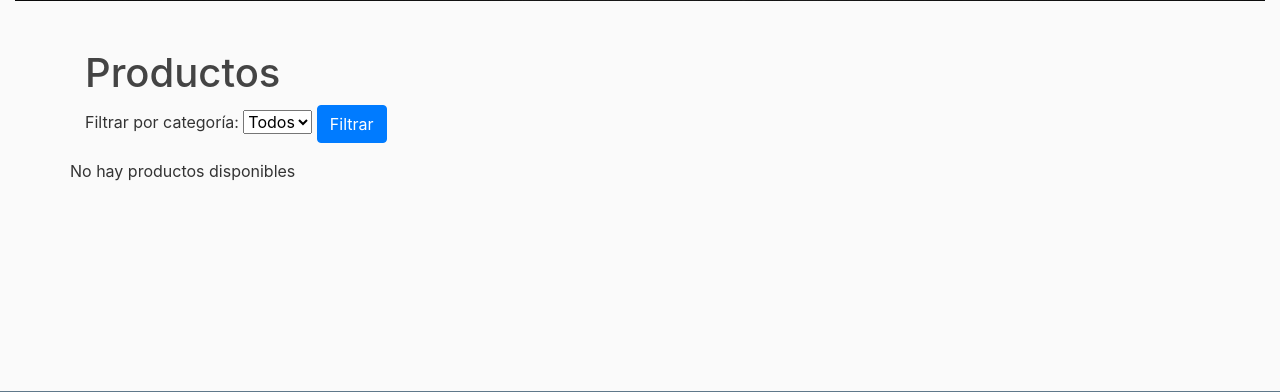
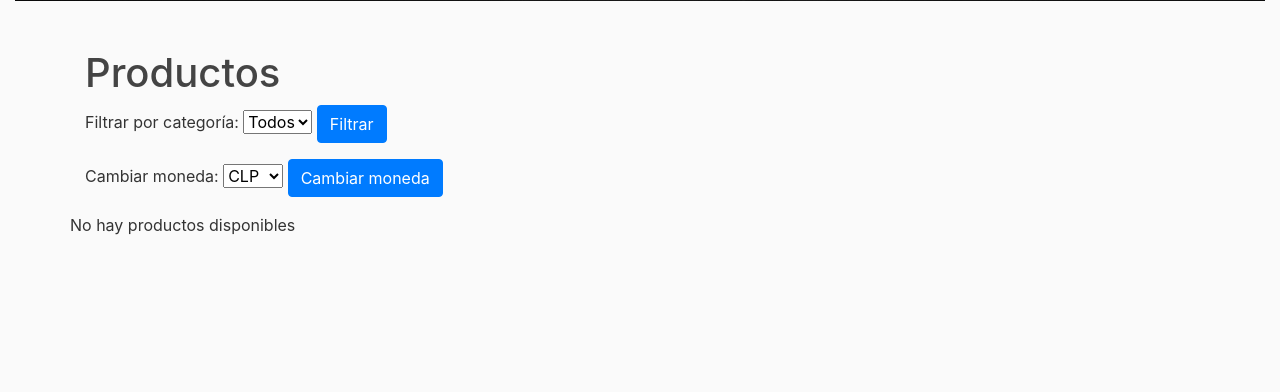
Before and after one commit to D4mi4n69/MusicPRO, a Django app: template musicproapp/templates/index.html in a window 1280 px wide. Shown: the part 679-1071 px from the top of the page. Run offline with Django 4.2, Linux system fonts and the light colour scheme; the template is opened without the code that fills it, so the values that code supplies are empty; some libraries are stand-ins or nearby versions.

Commit message:
Implementación de api convertor de monedas

```diff
--- a/musicpro/settings.py
+++ b/musicpro/settings.py
@@ -47,7 +47,8 @@ INSTALLED_APPS = [
     'crispy_bootstrap4',
     'django.contrib.humanize',
     'transbank',
-    'rest_framework'
+    'rest_framework',
+    'mathfilters'
 ]
 
 TRANSBANK_API_KEY = 'tu_api_key'
--- a/musicproapp/compra.py
+++ b/musicproapp/compra.py
@@ -68,14 +68,14 @@ class Compra():
             compra = self.session["compra"] = {}
         self.compra = compra
 
-    def agregar(self, producto):
+    def agregar(self, producto, cantidad):
         self.compra[producto.codigo_producto] = {
             "producto_id": producto.codigo_producto,
             "nombre": producto.nombre,
             "categoria": producto.categoria.nombre,
             "precio": str (producto.precio),
-            "cantidad": 1,
-            "total": producto.precio
+            "cantidad": cantidad,
+            "total": producto.precio*cantidad
             }
         self.guardar_compra()
 
--- a/musicproapp/templates/admin/modificar-producto.html
+++ b/musicproapp/templates/admin/modificar-producto.html
@@ -14,7 +14,7 @@
                     {{form | crispy}}
                     <div class="d-flex justify-content-center">
                         <input type="reset" value="Restablecer Datos" class="btn btn-danger btn-sm me-5 mr-5">
-                        <input type="submit" value="Agregar Producto" class="btn btn-primary btn-sm">
+                        <input type="submit" value="Modificar Producto" class="btn btn-primary btn-sm">
                     </div>
 
 
--- a/musicproapp/templates/carrito.html
+++ b/musicproapp/templates/carrito.html
@@ -36,6 +36,9 @@
 
     </table>
     <h2>Precio total: ${{ total|intcomma }}</h2>
+    {% if descuento == 1 %}
+    <h4>¡Has recibido un descuento de un 10% por estar registrado con nosotros!</h4>
+    {% endif %}
 
 
 
--- a/musicproapp/templates/index.html
+++ b/musicproapp/templates/index.html
@@ -1,6 +1,8 @@
 {% extends 'base.html' %}
 {% load static %}
 {% block head %}
+{% load mathfilters %}
+{% load humanize %}
 <style>
     .card-img-top-container {
         max-height: 300px; /* Ajusta aquí el valor de altura máxima deseado */
@@ -103,6 +105,67 @@
         <button type="submit" class="btn btn-primary">Filtrar</button>
     </form>
 
+    <!-- conversor de monedas -->
+    <form method="GET" action="{% url 'index' %}">
+        <label for="moneda">Cambiar moneda:</label>
+        <select name="moneda" id="moneda">
+            <!-- <option value="">CLP</option> -->
+            <option {% if moneda == "AED" %}selected{% endif %} value="AED">AED</option>
+            <option {% if moneda == "ARS" %}selected{% endif %} value="ARS">ARS</option>
+            <option {% if moneda == "AUD" %}selected{% endif %} value="AUD">AUD</option>
+            <option {% if moneda == "BGN" %}selected{% endif %} value="BGN">BGN</option>
+            <option {% if moneda == "BRL" %}selected{% endif %} value="BRL">BRL</option>
+            <option {% if moneda == "BSD" %}selected{% endif %} value="BSD">BSD</option>
+            <option {% if moneda == "CAD" %}selected{% endif %} value="CAD">CAD</option>
+            <option {% if moneda == "CHF" %}selected{% endif %} value="CHF">CHF</option>
+            <option {% if moneda == "CLP" %}selected{% endif %} value="CLP" selected>CLP</option>
+            <option {% if moneda == "CNY" %}selected{% endif %} value="CNY">CNY</option>
+            <option {% if moneda == "COP" %}selected{% endif %} value="COP">COP</option>
+            <option {% if moneda == "CZK" %}selected{% endif %} value="CZK">CZK</option>
+            <option {% if moneda == "DKK" %}selected{% endif %} value="DKK">DKK</option>
+            <option {% if moneda == "DOP" %}selected{% endif %} value="DOP">DOP</option>
+            <option {% if moneda == "EGP" %}selected{% endif %} value="EGP">EGP</option>
+            <option {% if moneda == "EUR" %}selected{% endif %} value="EUR">EUR</option>
+            <option {% if moneda == "FJD" %}selected{% endif %} value="FJD">FJD</option>
+            <option {% if moneda == "GBP" %}selected{% endif %} value="GBP">GBP</option>
+            <option {% if moneda == "GTQ" %}selected{% endif %} value="GTQ">GTQ</option>
+            <option {% if moneda == "HKD" %}selected{% endif %} value="HKD">HKD</option>
+            <option {% if moneda == "HRK" %}selected{% endif %} value="HRK">HRK</option>
+            <option {% if moneda == "HUF" %}selected{% endif %} value="HUF">HUF</option>
+            <option {% if moneda == "IDR" %}selected{% endif %} value="IDR">IDR</option>
+            <option {% if moneda == "ILS" %}selected{% endif %} value="ILS">ILS</option>
+            <option {% if moneda == "INR" %}selected{% endif %} value="INR">INR</option>
+            <option {% if moneda == "ISK" %}selected{% endif %} value="ISK">ISK</option>
+            <option {% if moneda == "JPY" %}selected{% endif %} value="JPY">JPY</option>
+            <option {% if moneda == "KRW" %}selected{% endif %} value="KRW">KRW</option>
+            <option {% if moneda == "KZT" %}selected{% endif %} value="KZT">KZT</option>
+            <option {% if moneda == "MXN" %}selected{% endif %} value="MXN">MXN</option>
+            <option {% if moneda == "MYR" %}selected{% endif %} value="MYR">MYR</option>
+            <option {% if moneda == "NOK" %}selected{% endif %} value="NOK">NOK</option>
+            <option {% if moneda == "NZD" %}selected{% endif %} value="NZD">NZD</option>
+            <option {% if moneda == "PAB" %}selected{% endif %} value="PAB">PAB</option>
+            <option {% if moneda == "PEN" %}selected{% endif %} value="PEN">PEN</option>
+            <option {% if moneda == "PHP" %}selected{% endif %} value="PHP">PHP</option>
+            <option {% if moneda == "PKR" %}selected{% endif %} value="PKR">PKR</option>
+            <option {% if moneda == "PLN" %}selected{% endif %} value="PLN">PLN</option>
+            <option {% if moneda == "PYG" %}selected{% endif %} value="PYG">PYG</option>
+            <option {% if moneda == "RON" %}selected{% endif %} value="RON">RON</option>
+            <option {% if moneda == "RUB" %}selected{% endif %} value="RUB">RUB</option>
+            <option {% if moneda == "SAR" %}selected{% endif %} value="SAR">SAR</option>
+            <option {% if moneda == "SEK" %}selected{% endif %} value="SEK">SEK</option>
+            <option {% if moneda == "SGD" %}selected{% endif %} value="SGD">SGD</option>
+            <option {% if moneda == "THB" %}selected{% endif %} value="THB">THB</option>
+            <option {% if moneda == "TRY" %}selected{% endif %} value="TRY">TRY</option>
+            <option {% if moneda == "TWD" %}selected{% endif %} value="TWD">TWD</option>
+            <option {% if moneda == "UAH" %}selected{% endif %} value="UAH">UAH</option>
+            <option {% if moneda == "USD" %}selected{% endif %} value="USD">USD</option>
+            <option {% if moneda == "UYU" %}selected{% endif %} value="UYU">UYU</option>
+            <option {% if moneda == "VND" %}selected{% endif %} value="VND">VND</option>
+            <option {% if moneda == "ZAR" %}selected{% endif %} value="ZAR">ZAR</option>
+        </select>
+        <button type="submit" class="btn btn-primary">Cambiar moneda</button>
+    </form>
+
     <div class="row mb-5">
         {% if productos %}
             {% for p in productos %}
@@ -115,7 +178,13 @@
                     {% endif %}
                     <div class="card-body">
                         <h4 class="card-title"> {{ p.nombre }} </h4>
-                        <h5>${{p.precio}}</h5>
+                        <h5>
+                            {% if conversion.result == "success" %}
+                                $ {{ p.precio|mul:conversion.conversion_rate|floatformat:2|intcomma }}
+                            {% else %}
+                                ${{p.precio|intcomma}}
+                            {% endif %}
+                        </h5>
                         <p class="card-text">
                             {{ p.categoria }}
                         </p>
```
Also changed, not shown: musicproapp/views.py (+35 -33 lines), db.sqlite3.
